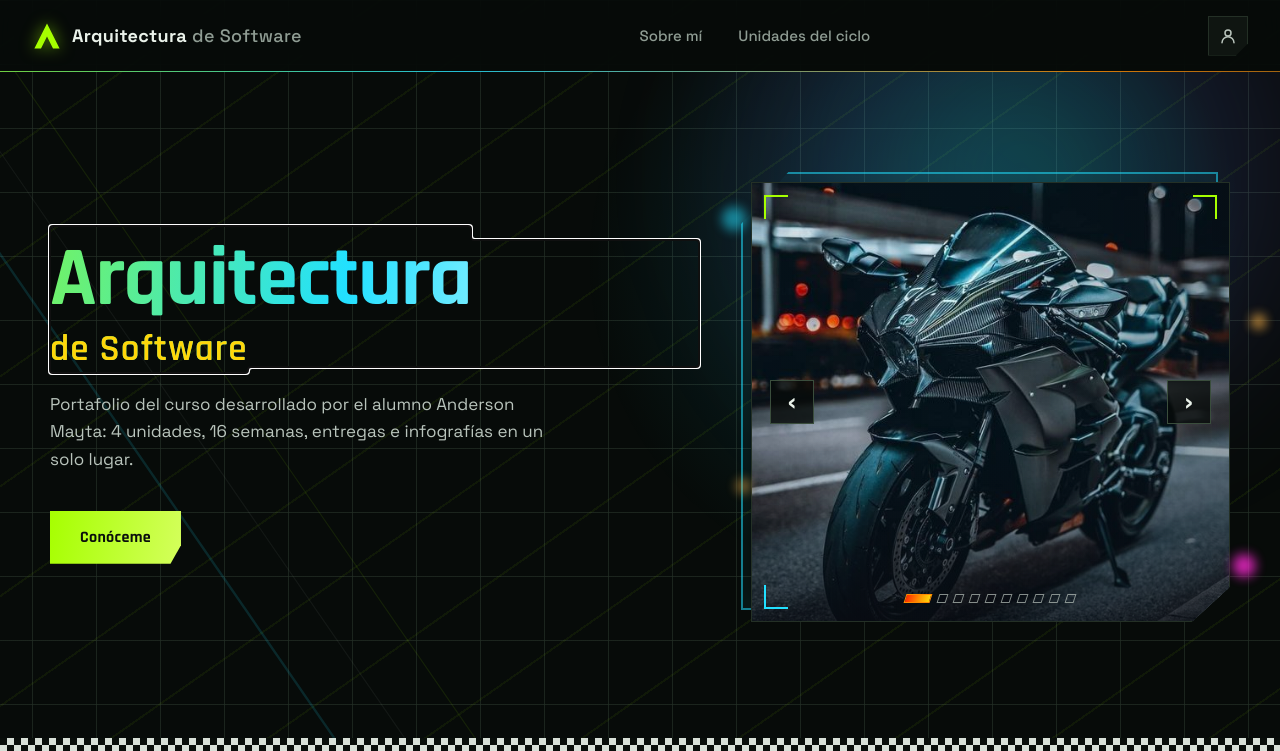
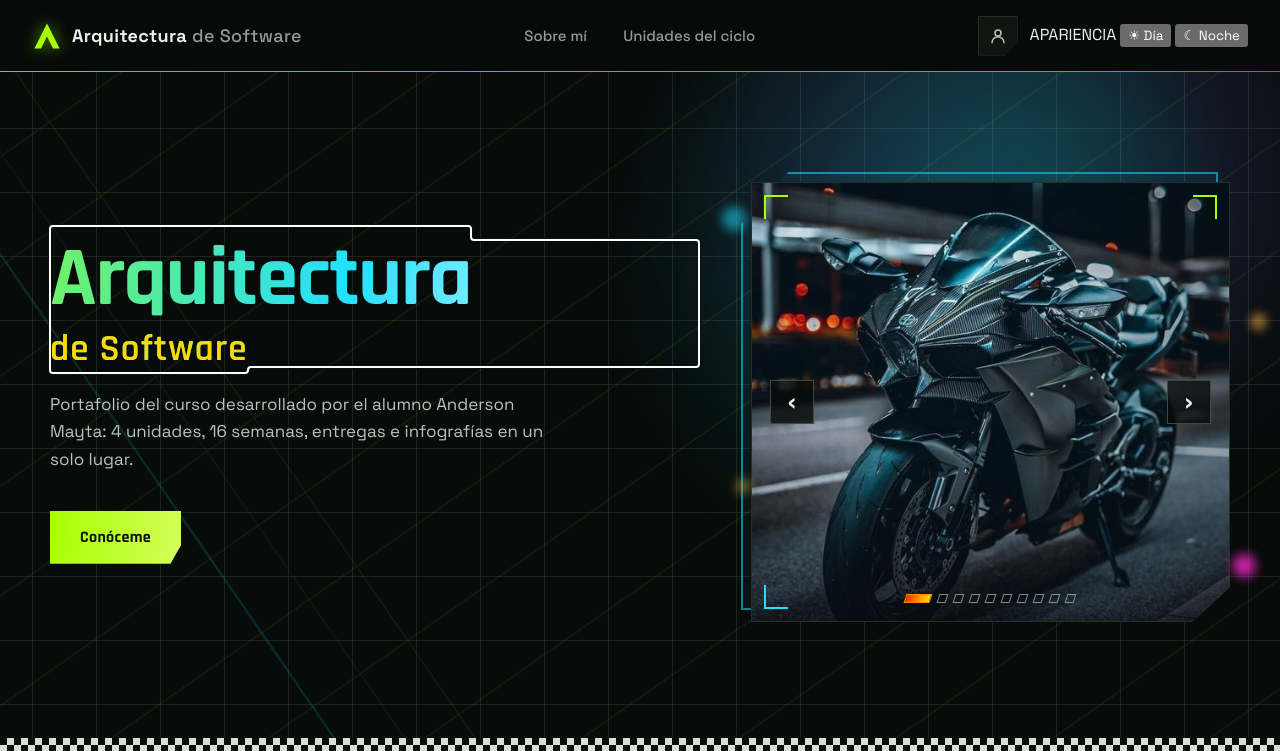
Before and after one commit to anderson25-blur/Portafolio, a Java web app: page / in a window 1280 px wide. Shown: the top 751 px of the page. Run offline with Tomcat 11, a stand-in JSP engine, Linux system fonts and the light colour scheme.

Commit message:
Update index.jsp

```diff
--- a/src/main/webapp/index.jsp
+++ b/src/main/webapp/index.jsp
@@ -12,7 +12,7 @@
   <link rel="preconnect" href="https://fonts.gstatic.com" crossorigin>
   <link href="https://fonts.googleapis.com/css2?family=Rajdhani:wght@500;600;700&family=Space+Grotesk:wght@400;500;600&display=swap" rel="stylesheet">
 
-  <link rel="stylesheet" href="${pageContext.request.contextPath}/css/style.css?v=2">
+  <link rel="stylesheet" href="${pageContext.request.contextPath}/css/style.css?v=4">
 </head>
 
 <body>
@@ -126,6 +126,12 @@
           </svg>
 
         </button>
+
+        <div class="theme-switch" role="group" aria-label="Cambiar apariencia">
+          <span class="theme-switch-label">APARIENCIA</span>
+          <button class="theme-btn" type="button" data-theme-choice="day" aria-pressed="false">☀ Día</button>
+          <button class="theme-btn" type="button" data-theme-choice="night" aria-pressed="true">☾ Noche</button>
+        </div>
 
       </div>
 
@@ -719,6 +725,8 @@
 
   <!-- ===================== JAVASCRIPT ===================== -->
   <script src="js/main.js?v=2"></script>
+  <script src="js/tema-moto.js?v=1" defer></script>
+  <script src="js/llamas-hover.js?v=1" defer></script>
 
 </body>
 </html>
```
